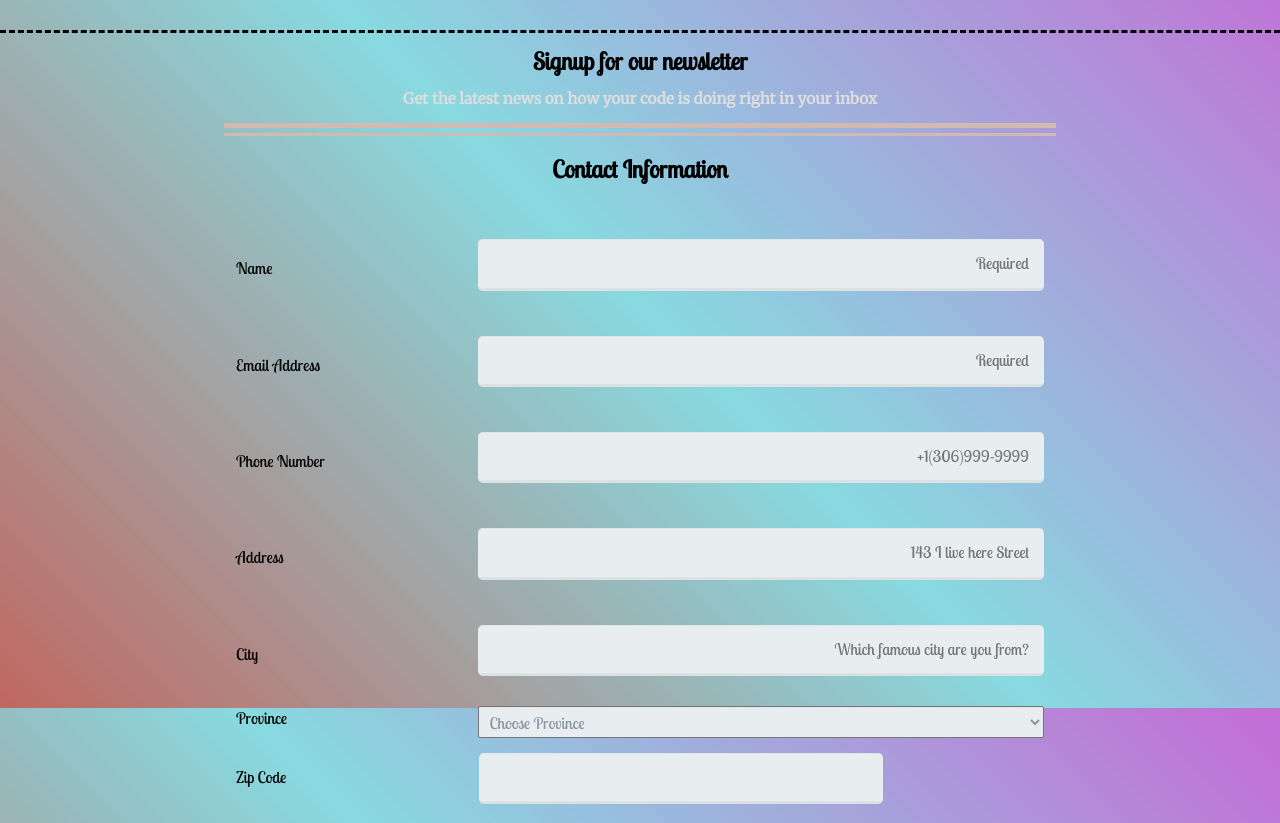
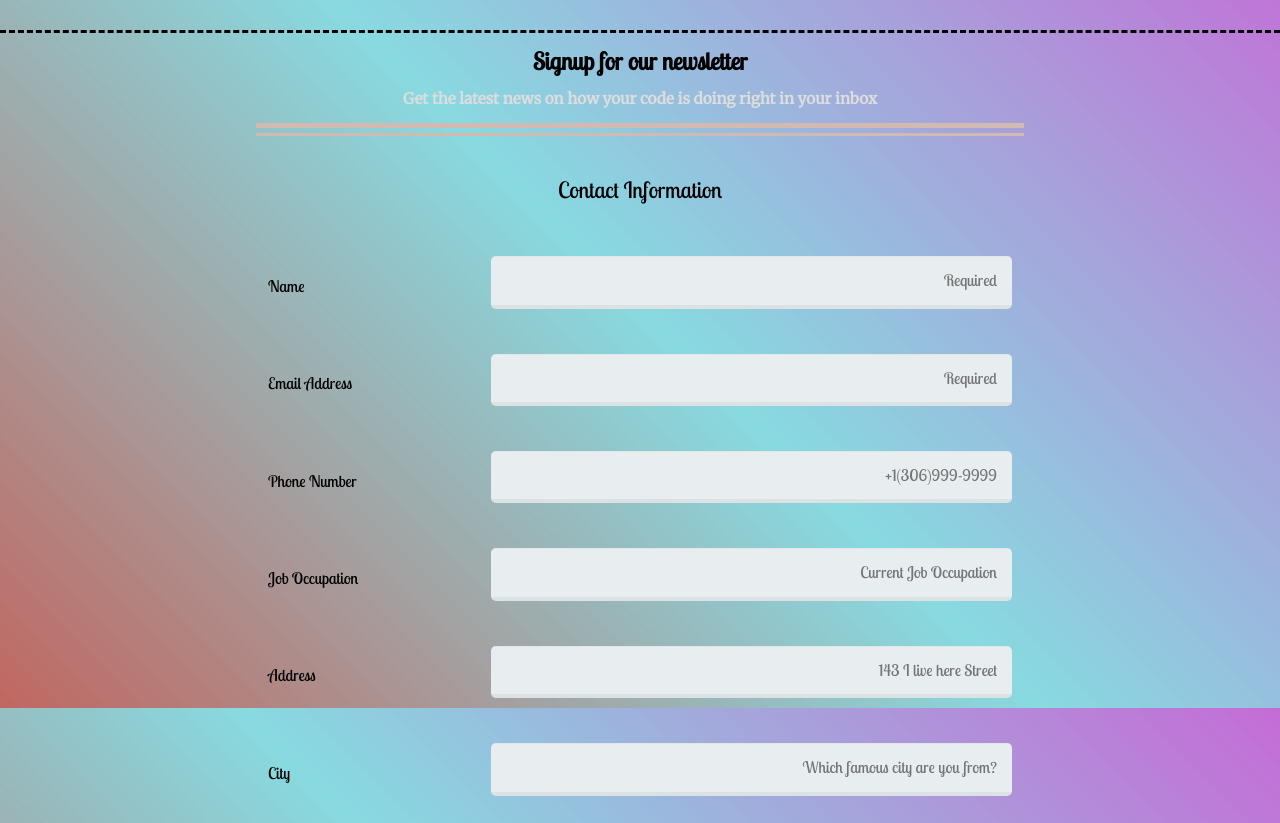
Before and after one commit to astro980/portfolio-project-3, a plain HTML site: page index.html in a window 1280 px wide. Shown: the part 92-915 px from the top of the page. Drawn offline with Linux system fonts and the light colour scheme.

Commit message:
Minor fix

```diff
--- a/css/style.css
+++ b/css/style.css
@@ -33,6 +33,7 @@ input[type="tel"],
 input[type="time"],
 input[type="url"],
 textarea,
+option,
 select {
   background: rgba(255,255,255,0.1);
   font-size: 16px;
@@ -45,6 +46,7 @@ select {
   color: #8a97a0;
   box-shadow: 0 1px 0 rgba(0,0,0,0.03) inset;
   margin-bottom: 30px;
+  transition: .5s all;
 }
 input[type="checkbox"]:checked + label,
 input[type="radio"]:checked + label {
@@ -56,13 +58,15 @@ textarea {
     resize: none;
 }
 input,
+select,
 textarea {
     outline: 0;
     border: none;
     border-radius: .3em;
-    border-bottom: 3px solid rgba(0,0,0,0.05)
+    border-bottom: 4px solid rgba(0,0,0,0.05);
 }
 input:focus,
+select:focus,
 textarea:focus {
     border-color: #52ba86;
 }
@@ -80,7 +84,7 @@ input[type="checkbox"] {
 }
 select {
   padding: 6px;
-  height: 32px;
+  height: 20%;
   border-radius: 2px;
 }
 button {
@@ -99,22 +103,25 @@ button {
   cursor: pointer;
 }
 .btn {
+    width: 50%;
     margin: 15px 0;
+    margin-left: 25%;
+    justify-content: center;
 }
 legend {
   font-size: 1.4em;
-  margin-bottom: 10px;
 }
 label {
     display: block;
     margin-bottom: 8px;
+    transition: 1s all;
   }
 label.light {
 font-weight: 300;
 display: inline;
 }
 .zip_code {
-    padding-top: 15px;
+    padding: 15px 10px 0;
 }
 #zip_code {
     width: 50%;
@@ -144,7 +151,7 @@ Container Styles and Layouts
 }
 /* Form Styles and layouts */
 .form-container {
-    width: 65%;
+    width: 90%;
     margin: 0 auto;
     text-align: center;
 }
@@ -169,12 +176,17 @@ form {
     border-top: 3px solid #d2bab3;
     border-bottom: 5px solid #d2bab3;
 }
-.line h2 {
-    text-align: center;
-    margin-bottom: 5%;
+.move {
+    display: flex;
+    justify-content: center;
+    margin: 5% auto;
 }
 
-@media (min-width: 769px) {
+
+@media (min-width: 768px) {
+    .form-container {
+        max-width: 768px;
+    }
     .item {
         display: flex;
         flex-flow: row;
--- a/index.html
+++ b/index.html
@@ -19,7 +19,9 @@
                     <h3>Get the latest news on how your code is doing right in your inbox</h3>
                     <form action="index.html" method="post">
                         <fieldset class="line">
-                            <h2>Contact Information</h2>
+                                <div class="move">
+                                    <legend>Contact Information</legend>
+                                </div>
                             <div class="item">
                                 <label for="name">Name</label>
                                 <input class="grow" type="text" name="user_name" id="name" placeholder="Required" required>
@@ -31,6 +33,10 @@
                             <div class="item">
                                 <label for="phone_nom">Phone Number</label>
                                 <input class="grow" type="tel" name="user_phone" id="phone_nom" placeholder="+1(306)999-9999">
+                            </div>
+                            <div class="item">
+                                <label for="job">Job Occupation</label>
+                                <input class="grow" type="text" name="user_job" id="job" placeholder="Current Job Occupation">
                             </div>
                             <div class="item">
                                 <label for="address">Address</label>
@@ -67,7 +73,9 @@
                             </div>
                         </fieldset>
                         <fieldset class="line">
-                            <h2>Newsletter</h2>
+                            <div class="move">
+                                <legend>Newsletter</legend>
+                            </div>
                             <div class="area">
                                 <label>Select the newsletter you would like to recieve</label>
                                 <input type="checkbox" id="html_news" value="interest_html" name="user_news" checked><label class="light" for="html_news">HTML News</label><br>
```
